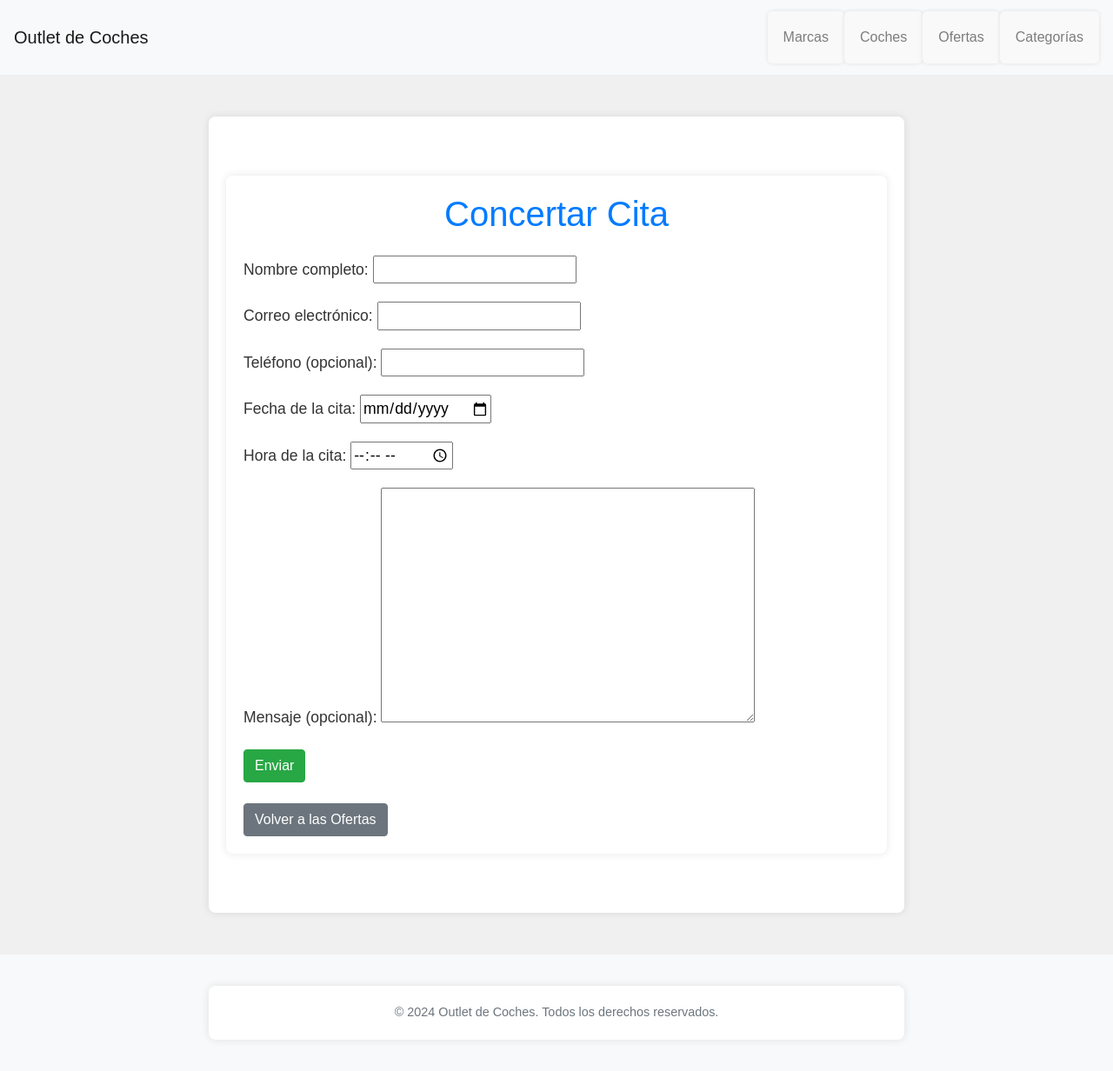
After one commit to ignaciogonlez/Outlet-car-UD, a Django app: page /citas/nueva/1/ in a window 1280 px wide. The commit adds this page. Shown: the whole page at 87% size. Run offline with Django 5.2, Linux system fonts and the light colour scheme; data comes from the database, SQL or seed files in the repository; both versions use the stored data as it was after the commit; some libraries are stand-ins or nearby versions.

Commit message:
Formulario para concertar citas y arreglo 404

```diff
--- /dev/null
+++ b/appOutletDjango/forms.py
@@ -0,0 +1,19 @@
+from django import forms
+from .models import Cita
+
+class CitaForm(forms.ModelForm):
+    class Meta:
+        model = Cita
+        fields = ['nombre', 'email', 'telefono', 'fecha_cita', 'hora_cita', 'mensaje']
+        widgets = {
+            'fecha_cita': forms.DateInput(attrs={'type': 'date'}),
+            'hora_cita': forms.TimeInput(attrs={'type': 'time'}),
+        }
+        labels = {
+            'nombre': 'Nombre completo',
+            'email': 'Correo electrónico',
+            'telefono': 'Teléfono (opcional)',
+            'fecha_cita': 'Fecha de la cita',
+            'hora_cita': 'Hora de la cita',
+            'mensaje': 'Mensaje (opcional)',
+        }
--- a/appOutletDjango/models.py
+++ b/appOutletDjango/models.py
@@ -45,3 +45,15 @@ class OfertaCoche(models.Model):
         if self.descuento:
             return self.precio * (1 - (self.descuento / 100))
         return self.precio
+
+class Cita(models.Model):
+    nombre = models.CharField(max_length=100)  # Campo obligatorio para el nombre
+    email = models.EmailField()  # Correo electrónico
+    telefono = models.CharField(max_length=15, blank=True, null=True)  # Campo opcional para teléfono
+    oferta = models.ForeignKey('OfertaCoche', on_delete=models.CASCADE, related_name='citas')  # Relación con OfertaCoche
+    fecha_cita = models.DateField()  # Campo para la fecha de la cita
+    hora_cita = models.TimeField()  # Campo para la hora de la cita
+    mensaje = models.TextField(blank=True, max_length=500)  # Mensaje opcional con longitud máxima de 500 caracteres
+
+    def __str__(self):
+        return f"{self.nombre} - {self.oferta.coche.modelo} ({self.fecha_cita} a las {self.hora_cita})"
--- /dev/null
+++ b/appOutletDjango/templates/appOutletDjango/concertar_cita.html
@@ -0,0 +1,15 @@
+{% extends 'appOutletDjango/base.html' %}
+
+{% block title %}Concertar Cita{% endblock %}
+
+{% block content %}
+<div class="container my-5">
+    <h1 class="text-center text-primary mb-4">Concertar Cita</h1>
+    <form method="post" class="form">
+        {% csrf_token %}
+        {{ form.as_p }}
+        <button type="submit" class="btn btn-success">Enviar</button>
+    </form>
+    <a href="{% url 'listar_ofertasCoche' %}" class="btn btn-secondary mt-4">Volver a las Ofertas</a>
+</div>
+{% endblock %}
--- a/appOutletDjango/urls.py
+++ b/appOutletDjango/urls.py
@@ -10,7 +10,8 @@ from .views import (
     OfertaCocheListView,
     OfertaCocheDetailView,
     OfertaDestacadaListView,
-    filtrar_coches_ajax
+    filtrar_coches_ajax,
+    ConcertarCitaView
 )
 
 urlpatterns = [
@@ -25,4 +26,6 @@ urlpatterns = [
     path('ofertasCoche/', OfertaCocheListView.as_view(), name='listar_ofertasCoche'),  # Ruta para listar ofertas de coches
     path('ofertasCoche/<int:pk>/', OfertaCocheDetailView.as_view(), name='show_ofertaCoche'),  # Detalles de una oferta de coche
     path('ofertasDestacadas/', OfertaDestacadaListView.as_view(), name='listar_ofertas_destacadas'),  # Ruta para listar ofertas destacadas
+    path('citas/nueva/<int:oferta_id>/', ConcertarCitaView.as_view(), name='nueva_cita'),
+
 ]
--- a/appOutletDjango/views.py
+++ b/appOutletDjango/views.py
@@ -1,17 +1,20 @@
 from django.shortcuts import render, get_object_or_404
 from django.views.generic import ListView, DetailView
 from django.views import View
-from .models import Categoria, Marca, Coche, OfertaCoche
+from .models import Categoria, Marca, Coche, OfertaCoche, Cita
 from django.http import JsonResponse
+from .forms import CitaForm
+from django.views.generic.edit import CreateView
+from django.urls import reverse_lazy
+from django.shortcuts import redirect
 
 # Vista para la página principal (Index)
 class IndexView(View):
     def get(self, request):
-        # Filtra una oferta por cada marca, elige la oferta más barata o la más destacada, por ejemplo.
         ofertas_por_marca = []
         marcas = Marca.objects.all()
         for marca in marcas:
-            oferta = OfertaCoche.objects.filter(coche__marca=marca).order_by('precio').first()  # Oferta más barata
+            oferta = OfertaCoche.objects.filter(coche__marca=marca).order_by('precio').first()
             if oferta:
                 ofertas_por_marca.append(oferta)
 
@@ -27,11 +30,39 @@ class MarcaListView(ListView):
     context_object_name = 'marcas'
     ordering = ['nombre']
 
+# Mostrar los detalles de una marca y los coches asociados
+class MarcaDetailView(DetailView):
+    model = Marca
+    template_name = 'appOutletDjango/detalles_marca.html'
+    context_object_name = 'marca'
+
+    def get_object(self):
+        return get_object_or_404(Marca, id=self.kwargs.get('pk'))
+
+    def get_context_data(self, **kwargs):
+        context = super().get_context_data(**kwargs)
+        context['coches'] = Coche.objects.filter(marca=self.object)
+        return context
+
 # Listar categorías
 class CategoriaListView(ListView):
     model = Categoria
     template_name = 'appOutletDjango/listar_categorias.html'
     context_object_name = 'categorias'
+
+# Mostrar los detalles de una categoría y los coches asociados
+class CategoriaDetailView(DetailView):
+    model = Categoria
+    template_name = 'appOutletDjango/listar_coches_categoria.html'
+    context_object_name = 'categoria'
+
+    def get_object(self):
+        return get_object_or_404(Categoria, id=self.kwargs.get('pk'))
+
+    def get_context_data(self, **kwargs):
+        context = super().get_context_data(**kwargs)
+        context['coches'] = Coche.objects.filter(categorias=self.object)
+        return context
 
 # Listar coches
 class CocheListView(ListView):
@@ -41,6 +72,45 @@ class CocheListView(ListView):
     ordering = ['modelo']
     queryset = Coche.objects.prefetch_related('categorias').all()
 
+# Mostrar los detalles de un coche
+class CocheDetailView(DetailView):
+    model = Coche
+    template_name = 'appOutletDjango/detalles_coche.html'
+    context_object_name = 'coche'
+
+    def get_object(self):
+        return get_object_or_404(Coche, id=self.kwargs.get('pk'))
+
+    def get_context_data(self, **kwargs):
+        context = super().get_context_data(**kwargs)
+        context['categorias'] = self.object.categorias.all()
+        return context
+
+# Listar ofertas de coches
+class OfertaCocheListView(ListView):
+    model = OfertaCoche
+    template_name = 'appOutletDjango/listar_ofertas.html'
+    context_object_name = 'ofertasCoche'
+
+# Mostrar los detalles de una oferta de coche
+class OfertaCocheDetailView(DetailView):
+    model = OfertaCoche
+    template_name = 'appOutletDjango/detalles_oferta.html'
+    context_object_name = 'ofertaCoche'
+
+    def get_object(self):
+        return get_object_or_404(OfertaCoche, id=self.kwargs.get('pk'))
+
+# Listar ofertas destacadas
+class OfertaDestacadaListView(ListView):
+    model = OfertaCoche
+    template_name = 'appOutletDjango/listar_ofertas_destacadas.html'
+    context_object_name = 'ofertas'
+
+    def get_queryset(self):
+        return OfertaCoche.objects.filter(destacada=True)
+
+# Filtrar coches por AJAX
 def filtrar_coches_ajax(request):
     kilometraje_max = request.GET.get('kilometraje_max', None)
     if kilometraje_max:
@@ -65,57 +135,19 @@ def filtrar_coches_ajax(request):
             return JsonResponse({'error': 'Kilometraje inválido'}, status=400)
     return JsonResponse({'error': 'Falta el parámetro kilometraje_max'}, status=400)
 
-# Mostrar los detalles de un coche
-class CocheDetailView(DetailView):
-    model = Coche
-    template_name = 'appOutletDjango/detalles_coche.html'
-    context_object_name = 'coche'
+# Concertar una cita
+class ConcertarCitaView(CreateView):
+    model = Cita
+    form_class = CitaForm
+    template_name = 'appOutletDjango/concertar_cita.html'
+
+    def form_valid(self, form):
+        oferta = get_object_or_404(OfertaCoche, id=self.kwargs.get('oferta_id'))
+        form.instance.oferta = oferta
+        self.object = form.save()
+        return redirect('listar_ofertasCoche')
 
     def get_context_data(self, **kwargs):
         context = super().get_context_data(**kwargs)
-        context['categorias'] = self.object.categorias.all()
+        context['oferta'] = get_object_or_404(OfertaCoche, id=self.kwargs.get('oferta_id'))
         return context
-
-# Mostrar los detalles de una oferta de coche
-class OfertaCocheDetailView(DetailView):
-    model = OfertaCoche
-    template_name = 'appOutletDjango/detalles_oferta.html'
-    context_object_name = 'ofertaCoche'
-
-# Mostrar los detalles de una marca y los coches asociados
-class MarcaDetailView(DetailView):
-    model = Marca
-    template_name = 'appOutletDjango/detalles_marca.html'
-    context_object_name = 'marca'
-
-    def get_context_data(self, **kwargs):
-        context = super().get_context_data(**kwargs)
-        context['coches'] = Coche.objects.filter(marca=self.object)
-        return context
-
-# Listar ofertas destacadas
-class OfertaDestacadaListView(ListView):
-    model = OfertaCoche
-    template_name = 'appOutletDjango/listar_ofertas_destacadas.html'
-    context_object_name = 'ofertas'
-
-    def get_queryset(self):
-        return OfertaCoche.objects.filter(destacada=True)
-
-# Mostrar los detalles de una categoría y los coches asociados
-class CategoriaDetailView(DetailView):
-    model = Categoria
-    template_name = 'appOutletDjango/listar_coches_categoria.html'
-    context_object_name = 'categoria'
-
-    def get_context_data(self, **kwargs):
-        context = super().get_context_data(**kwargs)
-        # Añadimos los coches de la categoría al contexto
-        context['coches'] = Coche.objects.filter(categorias=self.object)
-        return context
-
-# Listar ofertas de coches
-class OfertaCocheListView(ListView):
-    model = OfertaCoche
-    template_name = 'appOutletDjango/listar_ofertas.html'
-    context_object_name = 'ofertasCoche'
```
Also changed, not shown: appOutletDjango/admin.py (+9 -4 lines), appOutletDjango/templates/appOutletDjango/listar_ofertas.html (+9 -1 lines), appOutletDjango/migrations/0004_cita.py (added), appOutletDjango/migrations/0005_alter_cita_email_alter_cita_fecha_cita_and_more.py (added), db.sqlite3.
